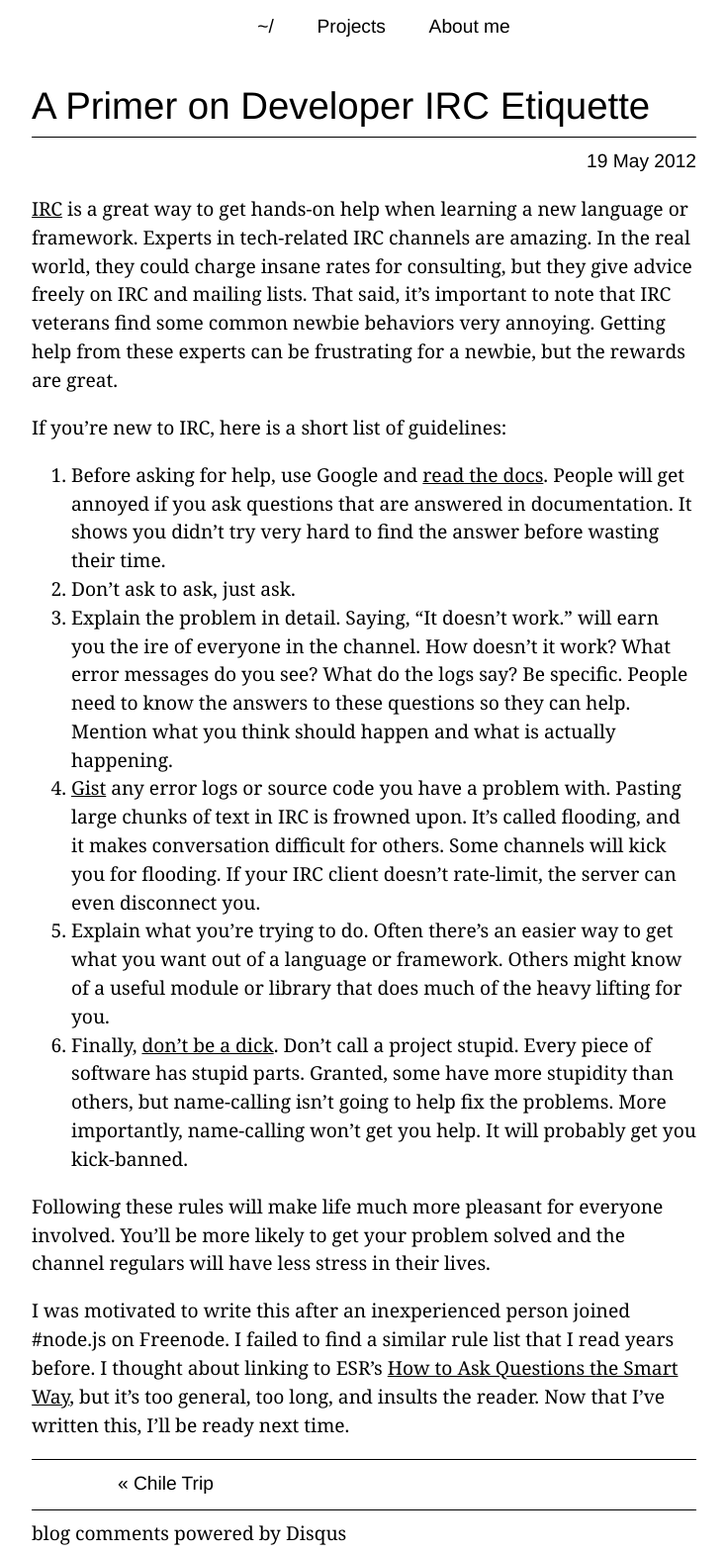
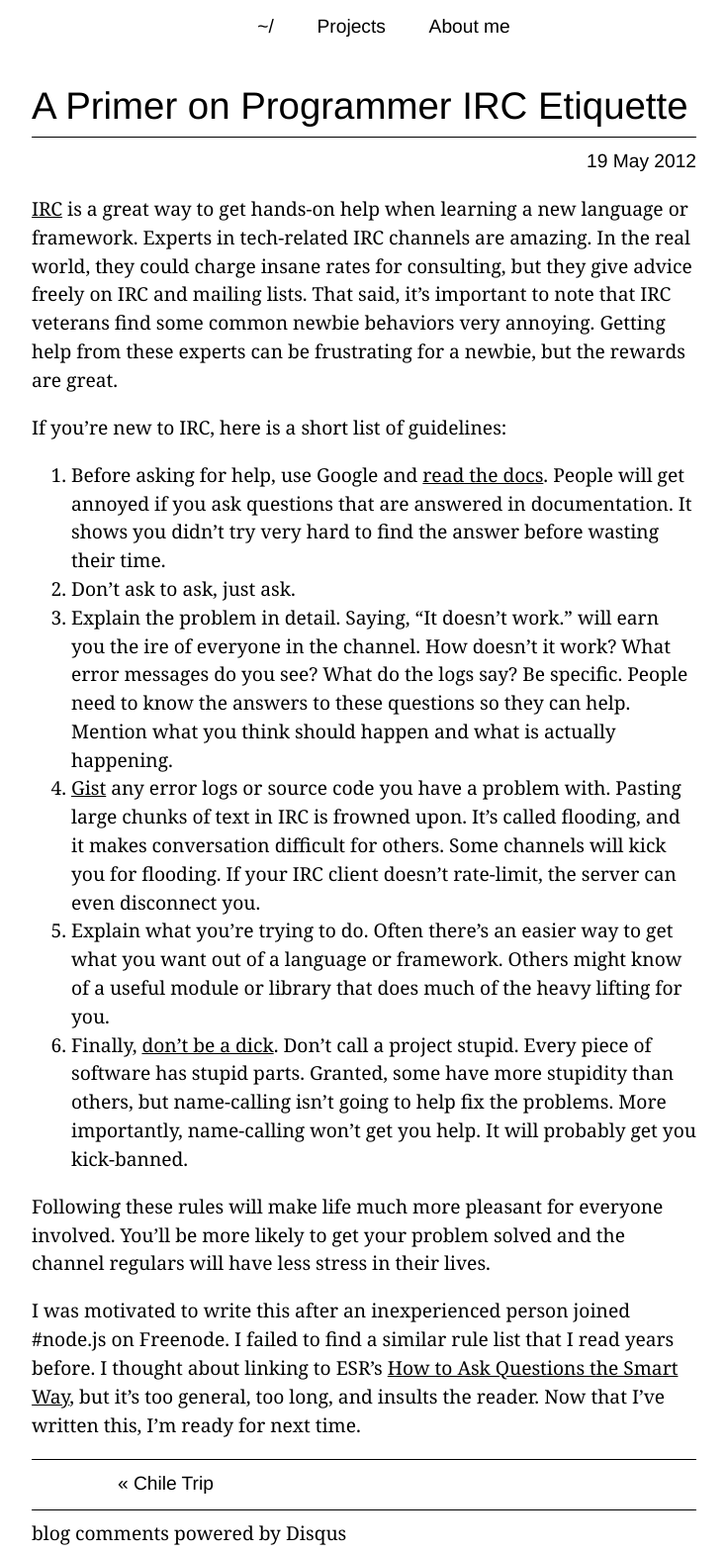
Before and after one commit to ggreer/geoff.greer.fm, a Jekyll site: the page built from _posts/2012-05-19-programmer-irc-etiquette.md, in a window 1280 px wide. Shown: the whole page at 99% size, without its empty margins (272-1007 px from the left). Built offline with Jekyll 4.4.1, drawn with Linux system fonts in a browser that asks for light colours; comment, search, counter and statistics services are not loaded.

Commit message:
Ok, now it's ready

```diff
--- a/_posts/2012-05-19-developer-irc-etiquette.md
+++ b/_posts/2012-05-19-programmer-irc-etiquette.md
@@ -1,9 +1,9 @@
 ---
 date: '2012-05-19 18:12:50'
 layout: post
-slug: developer-irc-etiquette
+slug: programmer-irc-etiquette
 status: draft
-title: A Primer on Developer IRC Etiquette
+title: A Primer on Programmer IRC Etiquette
 categories:
 - Computers
 ---
@@ -21,4 +21,4 @@ If you're new to IRC, here is a short list of guidelines:
 
 Following these rules will make life much more pleasant for everyone involved. You'll be more likely to get your problem solved and the channel regulars will have less stress in their lives.
 
-I was motivated to write this after an inexperienced person joined #node.js on Freenode. I failed to find a similar rule list that I read years before. I thought about linking to ESR's [How to Ask Questions the Smart Way](http://www.catb.org/~esr/faqs/smart-questions.html), but it's too general, too long, and insults the reader. Now that I've written this, I'll be ready next time.
+I was motivated to write this after an inexperienced person joined #node.js on Freenode. I failed to find a similar rule list that I read years before. I thought about linking to ESR's [How to Ask Questions the Smart Way](http://www.catb.org/~esr/faqs/smart-questions.html), but it's too general, too long, and insults the reader. Now that I've written this, I'm ready for next time.
```
